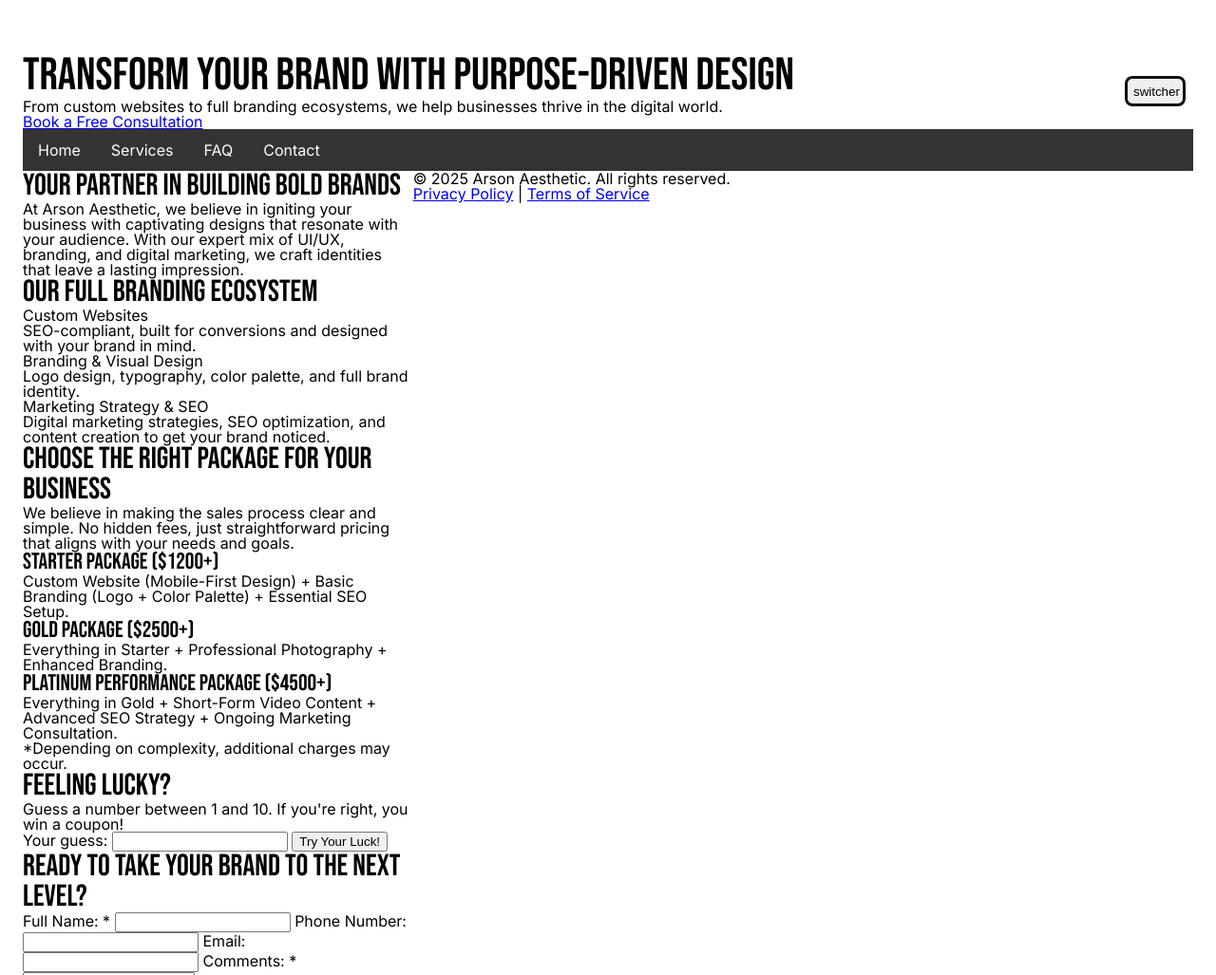
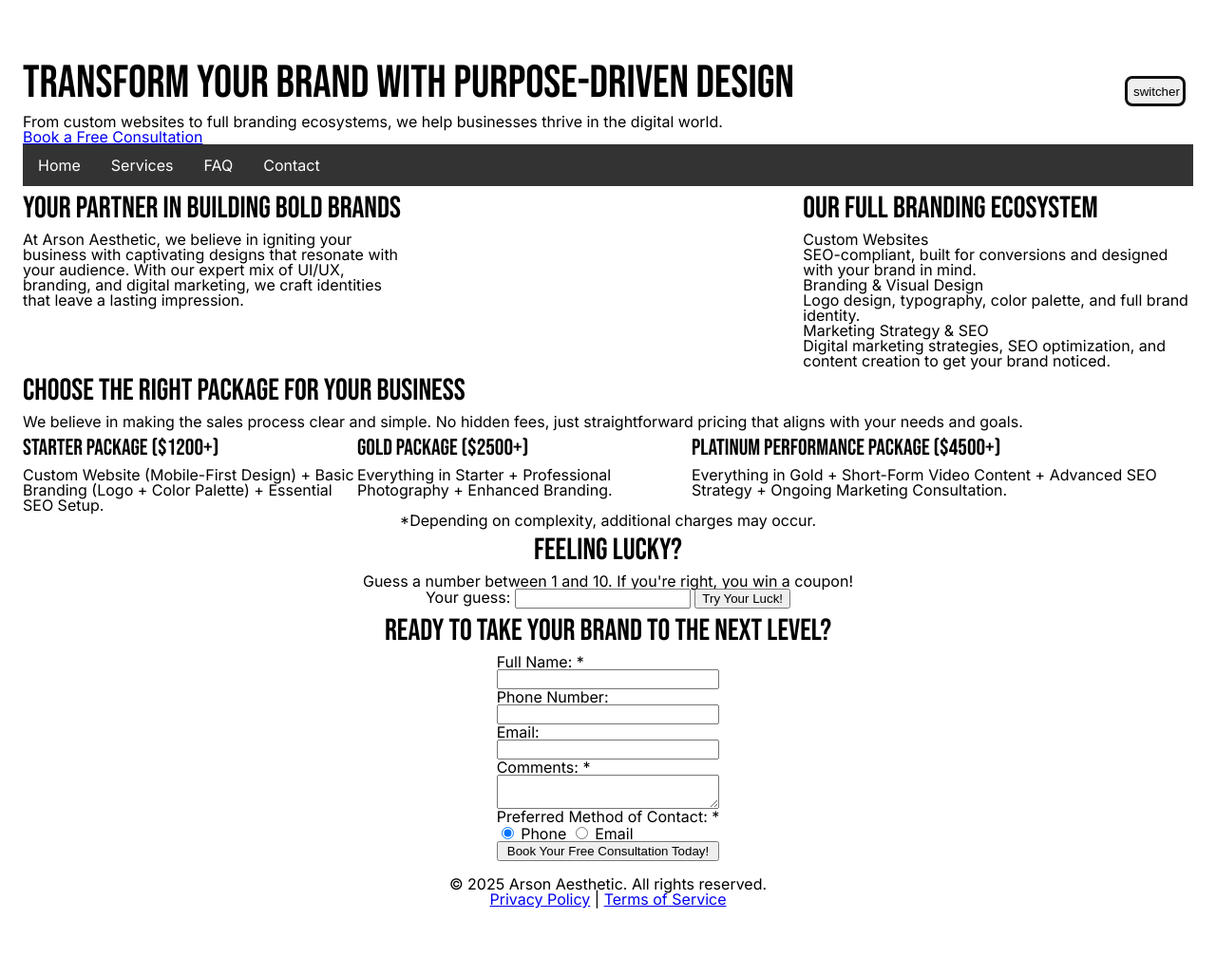
Before and after one commit to zfraedri/Fraedrich_GIT417_FinalProject, a plain HTML site: page index.html in a window 1280 px wide. Shown: the top 1027 px of the page at 95% size. Drawn offline with Linux system fonts and the light colour scheme.

Commit message:
added Id's
added id's edited layout

```diff
--- a/index.html
+++ b/index.html
@@ -44,12 +44,12 @@
     </nav>
     <main>
 
-        <section>
+        <section id="boldBrands">
             <h2>Your Partner in Building Bold Brands</h2>
             <p>At Arson Aesthetic, we believe in igniting your business with captivating designs that resonate with your audience. With our expert mix of UI/UX, branding, and digital marketing, we craft identities that leave a lasting impression.</p>
         </section>
 
-        <section>
+        <section id="fullEcosystem">
             <h2>Our Full Branding Ecosystem</h2>
             <dl>
                     <dt>Custom Websites</dt>
@@ -63,21 +63,21 @@
             </dl>
         </section>
 
-        <section>
+        <section id="packages">
             <h2>Choose the Right Package for Your Business</h2>
             <p>We believe in making the sales process clear and simple. No hidden fees, just straightforward pricing that aligns with your needs and goals.</p>
 
-            <article>
+            <article id="starterPkg">
                 <h3>Starter Package ($1200+)</h3>
                 <p>Custom Website (Mobile-First Design) + Basic Branding (Logo + Color Palette) + Essential SEO Setup.</p>
             </article>
 
-            <article>
+            <article id="goldPkg">
                 <h3>Gold Package ($2500+)</h3>
                 <p>Everything in Starter + Professional Photography + Enhanced Branding.</p>
             </article>
 
-            <article>
+            <article id="platPkg">
                 <h3>Platinum Performance Package ($4500+)</h3>
                 <p>Everything in Gold + Short-Form Video Content + Advanced SEO Strategy + Ongoing Marketing Consultation.</p>
             </article>
--- a/styles.css
+++ b/styles.css
@@ -76,13 +76,15 @@
 }
 
 h1, h2, h3{
-    font-family: var(--headerfont)
+    font-family: var(--headerfont);
+    padding: 8px 0;
 }
 h1{
     font-size: 3rem;
 }
 h2{
     font-size:2rem;
+    grid-column: 1/-1;
 }
 h3{
     font-size:1.5rem;
@@ -120,10 +122,72 @@
     padding: 14px 16px;
     text-decoration: none;
 }
-
 /* Change the link color to #111 (black) on hover */
 li a:hover {
     background-color: #111;
+}
+
+main{
+    grid-column: 1/-1;
+    display: grid;
+    grid-template-columns: 1fr 1fr 1fr;
+}
+
+
+/* SECTION STYLING & ARTICLE STYLING - calling by id */
+#boldbrands {
+    grid-column: 1/3;
+}
+#fullEcosystem {
+    grid-column: 3/4;
+}
+
+#packages {
+    grid-column: 1/4;
+    display: grid;
+    grid-template-columns: 1fr 1fr 1.5fr;
+}
+#packages p{
+    grid-column: 1/4;
+}
+#packages small{
+    grid-column: 1/4;
+    text-align: center;
+}
+#starterPkg{
+    grid-column: 1/2;
+}
+#goldPkg{
+    grid-column: 2/3;
+}
+#platPkg{
+    grid-column: 3/4;
+}
+
+#game{
+    grid-column: 1/-1;
+    justify-items: center;
+}
+
+#contact{
+    grid-column: 1/-1;
+    justify-items: center;
+}
+
+#contact form{
+    display: grid;
+    grid-template-columns: .75fr 1.5fr .75fr;
+    grid-column: 2/3;
+}
+#contact form label, #contact form input, #contact form fieldset, #contact form textarea{
+    grid-column: 2/3;
+}
+
+
+footer {
+    grid-column: 1/4;
+    justify-items: center;
+    padding-top: 16px;
 }
 
 /* GLOBAL TEXT */
```
